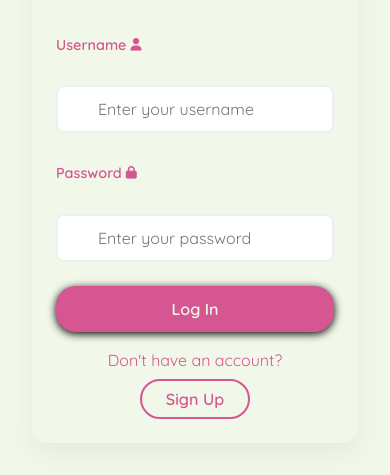
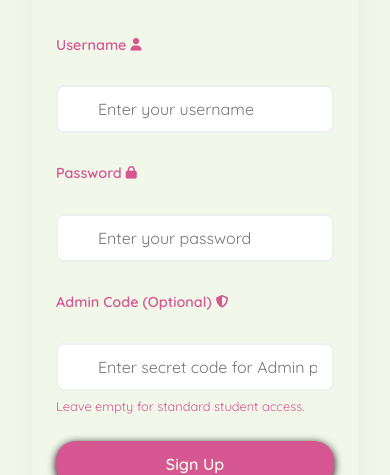
Before and after one commit to antoinette09/website-design, a website: page website design/login.html in a window 390 px wide. Both pictures are taken after a click on the button "Sign Up". Shown: the part 446-921 px from the top of the page. Drawn offline with Linux system fonts and the light colour scheme.

Commit message:
fixed login toggles

```diff
--- a/website design/login.html
+++ b/website design/login.html
@@ -55,19 +55,20 @@
 
                 <!-- to put admin code -->
                 <div class="form-group hidden" id="admin-code-group">
-                    <label for="admin-code">Admin Code (Optional)</label>
+                    <label for="admin-code">Admin Code (Optional)  <i class="fa-solid fa-shield-halved input-icon fa-sm"></i></label>
                     <input type="text" id="admin-code" placeholder="Enter secret code for Admin privileges">
-                    <i class="fa-solid fa-shield-halved input-icon"></i>
-                    <p style="font-size: 0.8rem; color: #7f8c8d; margin-top: 5px;">Leave empty for standard student access.</p>
+                    <p style="font-size: 0.8rem; margin-top: 5px;">Leave empty for standard student access.</p>
                 </div>
 
                 <!-- submit button -->
-                <button type="submit" class="form-button" id="submit-button">Log In</button>
+                <!-- Changed ID to submitbutton to match JS -->
+                <button type="submit" class="form-button" id="submitbutton">Log In</button>
 
                 <!-- to change between log in/sign up -->
                 <div style="text-align: center; margin-top: 1rem;">
                     <span id="toggle-text-span" style="color: var(--pink);">Don't have an account? </span>
-                    <button type="button" class="form-button" onclick="toggleAuthMode()"" style="display: inline-block; width: auto; padding: 0.5rem 1.5rem;">Sign Up</button>
+                    <!-- FIXED: Removed the extra quote here -->
+                    <button type="button" class="form-button" onclick="toggleAuthMode()" style="display: inline-block; width: auto; padding: 0.5rem 1.5rem;">Sign Up</button>
                 </div>
             </form>
         </div>
@@ -85,13 +86,13 @@
             <!-- annoucements section -->
             <section style="background: var(--white); border: 2px solid var(--light-purple); margin-bottom: 2rem; padding: 1.5rem;">
                 <h3 style="color: var(--purple);">Post an Announcement</h3>
-                <p style="font-size: 0.9rem; color: #666; margin-bottom: 10px;">This will appear at the top of the home page for all users</p>
+                <p style="font-size: 0.9rem; margin-bottom: 10px;">This will appear at the top of the home page for all users</p>
                 <form onsubmit="saveAnnouncement(event)">
                     <div class="admin-form-group">
                         <textarea id="announcement-input" class="admin-textarea" rows="3" placeholder="Type your announcement here..."></textarea>
                     </div>
-                    <button type="submit" class="link-button" style="font-size: 0.9rem; padding: 0.5rem 1.5rem;">Post Announcement</button>
-                    <button type="button" onclick="clearAnnouncement()" style="font-size: 0.9rem; padding: 0.5rem 1.5rem; background: #ccc; color: #333; border: none; border-radius: 20px; cursor: pointer; margin-left: 10px;">Remove Banner</button>
+                    <button type="submit" class="link-button" style="font-size: 0.9rem; padding: 0.5rem 1.5rem; background: var(--pink); color: var(--white); border: none; border-radius: 20px; cursor: pointer; margin-left: 10px; font-family: 'Quicksand', sans-serif; font-weight: 700;">Post Announcement</button>
+                    <button type="button" onclick="clearAnnouncement()" style="font-size: 0.9rem; padding: 0.5rem 1.5rem; background: var(--pink); color: var(--white); border: none; border-radius: 20px; cursor: pointer; margin-left: 10px; font-family: 'Quicksand', sans-serif; font-weight: 700;">Remove Banner</button>
                 </form>
             </section>
 
--- a/website design/script.js
+++ b/website design/script.js
@@ -70,7 +70,7 @@ document.addEventListener('DOMContentLoaded', () => {
     };
 
     // progress bar
-  const buttons = document.querySelectorAll('.complete-button');
+    const buttons = document.querySelectorAll('.complete-button'); // Changed back to complete-button as that matches CSS class
     if (buttons.length > 0) {
         const total = buttons.length;
         let done = 0;
@@ -121,9 +121,13 @@ document.addEventListener('DOMContentLoaded', () => {
         const formTitle = document.getElementById('form-title');
         const formSubtitle = document.getElementById('form-subtitle');
         const authForm = document.getElementById('auth-form');
-      const submitbutton = document.getElementById('submit-button');
+
+        // FIXED: Changed submitbutton to submitbutton to match HTML ID
+        const submitbutton = document.getElementById('submitbutton');
+
         const toggleTextSpan = document.getElementById('toggle-text-span');
-      const toggleModebutton = document.querySelector('.auth-container button[onclick="toggleAuthMode()"]');
+        // Note: We use querySelector for this one because it relies on the onclick attribute
+        const toggleModeButton = document.querySelector('.auth-container button[onclick="toggleAuthMode()"]');
         const adminCodeGroup = document.getElementById('admin-code-group');
         const messageArea = document.getElementById('message-area');
         const userListContainer = document.getElementById('user-list-container');
@@ -188,8 +192,8 @@ document.addEventListener('DOMContentLoaded', () => {
           }
       };
 
-        if(toggleModebutton) {
-            toggleModebutton.addEventListener('click', toggleAuthMode);
+          if(toggleModeButton) {
+              toggleModeButton.addEventListener('click', toggleAuthMode);
           }
           authForm.addEventListener('submit', handleAuth);
 
@@ -199,17 +203,18 @@ document.addEventListener('DOMContentLoaded', () => {
           if (isLoginMode) {
               formTitle.textContent = "Student Login";
               formSubtitle.textContent = "Welcome back to the Learning Hub";
-            submitButton.textContent = "Log In";
+              submitbutton.textContent = "Log In";
               toggleTextSpan.textContent = "Don't have an account?";
-            toggleModebutton.textContent = "Sign Up";
-            adminCodeGroup.classList.add('hidden');
+              toggleModeButton.textContent = "Sign Up";
+              adminCodeGroup.classList.add('hidden'); // Hide in Login Mode
           } else {
               formTitle.textContent = "Create Account";
               formSubtitle.textContent = "Join the Spanish community today";
-            submitButton.textContent = "Sign Up";
+              submitbutton.textContent = "Sign Up";
               toggleTextSpan.textContent = "Already have an account?";
-            toggleModebutton.textContent = "Log In";
-            adminCodeGroup.classList.add('hidden');
+              toggleModeButton.textContent = "Log In";
+              // FIXED: Removed .add('hidden') and replaced with .remove('hidden')
+              adminCodeGroup.classList.remove('hidden');
           }
         }
 
@@ -217,9 +222,10 @@ document.addEventListener('DOMContentLoaded', () => {
           e.preventDefault();
           const username = document.getElementById('username').value.trim();
           const password = document.getElementById('password').value.trim();
-        const admindCodeInput = document.getElementById('admin-code').value.trim();
+          // FIXED: Variable typo admindCodeInput -> adminCodeInput
+          const adminCodeInput = document.getElementById('admin-code').value.trim();
 
-        if (!username || !password || !password) {
+          if (!username || !password) {
               showMessage("Please fill in all required fields.", "error");
               return;
           }
@@ -274,10 +280,11 @@ document.addEventListener('DOMContentLoaded', () => {
             }
         }
 
-      function handleLogout() {
+        // FIXED: Expose handleLogout to the window object so HTML onclick works
+        window.handleLogout = function() {
             localStorage.removeItem('currentUser');
             window.location.reload();
-      }
+        };
 
         function showAdminDashboard() {
             authContainer.classList.add('hidden');
```
Lines whose indentation alone changed are shown as unchanged.
